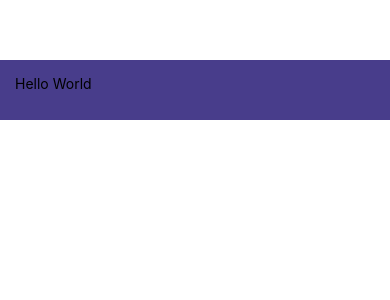
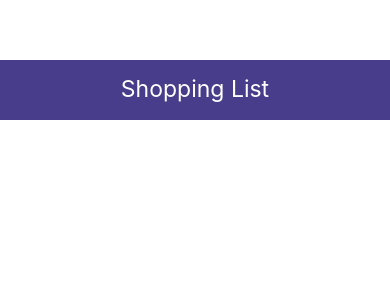
Before and after one commit to ZoeyF75/sturdy-chainsaw, a React Native app in the folder ShoppingList/: screen / in a window 390 px wide. Shown: the top 300 px of the page. Built offline with nearby package versions, Linux system fonts and the light colour scheme.

Commit message:
fixed text style typo, added title prop

```diff
--- a/ShoppingList/App.js
+++ b/ShoppingList/App.js
@@ -5,14 +5,14 @@ import Header from './components/Header';
 const App = () => {
   return (
     <View style={styles.container}>
-      <Header />
+      <Header title="Shopping List" />
     </View>
   );
 };
 
 const styles = StyleSheet.create({
 container: {
-  flex:1,
+  flex: 1,
   paddingTop: 60
 }
 });
--- a/ShoppingList/components/Header.js
+++ b/ShoppingList/components/Header.js
@@ -1,14 +1,17 @@
 import React from 'react';
 import { View, Text, StyleSheet} from 'react-native';
 
-const Header = () => {
+const Header = ({ title }) => {
   return (
     <View style={styles.header}>
-      <Text stlye={styles.text}>Hello World</Text>
+      <Text style={styles.text}>{ title }</Text>
     </View>
   );
 };
 
+Header.defaultProps = {
+  title: 'Shopping List',
+}
 const styles = StyleSheet.create({
 header: {
   height: 60,
```
